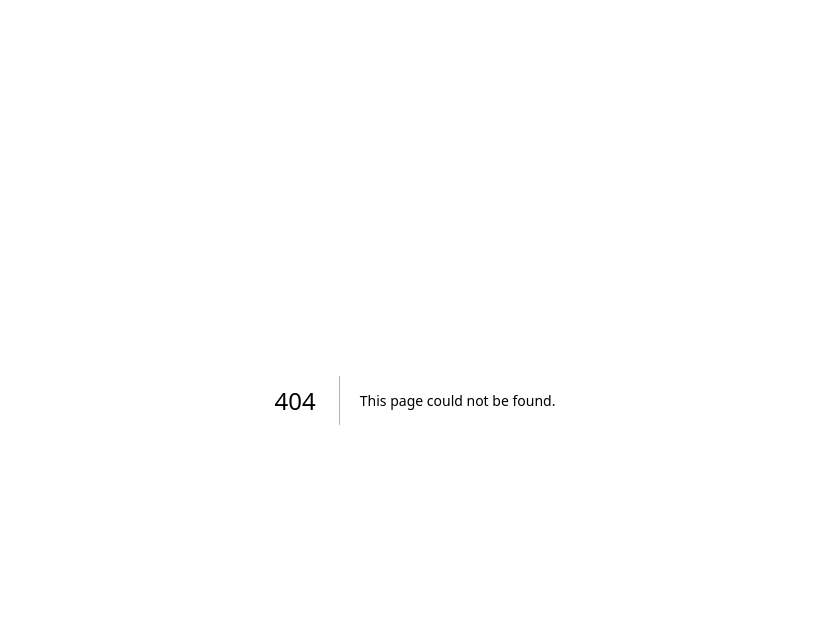
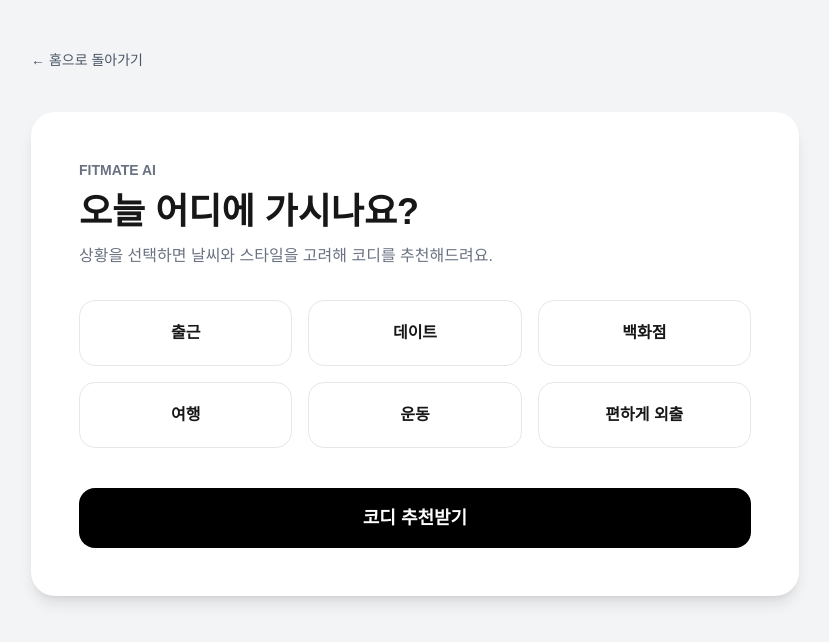
Before and after one commit to ik561166-ux/fitmate-ai, a Next.js app: page /recommend in a window 1280 px wide. Before the commit this address had no page. Shown: the top 642 px of the page, without its empty margins (225-1054 px from the left). Built offline with nearby package versions, Linux system fonts and the light colour scheme.

Commit message:
Add recommendation page

```diff
--- /dev/null
+++ b/app/recommend/page.tsx
@@ -0,0 +1,56 @@
+import Link from "next/link";
+
+const options = [
+  "출근",
+  "데이트",
+  "백화점",
+  "여행",
+  "운동",
+  "편하게 외출",
+];
+
+export default function RecommendPage() {
+  return (
+    <main className="min-h-screen bg-gray-100 px-6 py-12">
+      <section className="mx-auto max-w-3xl">
+        <Link
+          href="/"
+          className="inline-flex items-center text-sm font-medium text-gray-600 transition hover:text-black"
+        >
+          ← 홈으로 돌아가기
+        </Link>
+
+        <div className="mt-10 rounded-3xl bg-white p-8 shadow-lg md:p-12">
+          <p className="text-sm font-semibold text-gray-500">FITMATE AI</p>
+
+          <h1 className="mt-3 text-3xl font-bold md:text-4xl">
+            오늘 어디에 가시나요?
+          </h1>
+
+          <p className="mt-3 text-gray-500">
+            상황을 선택하면 날씨와 스타일을 고려해 코디를 추천해드려요.
+          </p>
+
+          <div className="mt-8 grid grid-cols-2 gap-4 md:grid-cols-3">
+            {options.map((option) => (
+              <button
+                key={option}
+                type="button"
+                className="rounded-2xl border border-gray-200 bg-white px-4 py-5 font-semibold transition hover:-translate-y-1 hover:border-black hover:shadow-md active:scale-95"
+              >
+                {option}
+              </button>
+            ))}
+          </div>
+
+          <button
+            type="button"
+            className="mt-10 w-full rounded-2xl bg-black px-6 py-4 text-lg font-semibold text-white transition hover:bg-gray-800 active:scale-[0.98]"
+          >
+            코디 추천받기
+          </button>
+        </div>
+      </section>
+    </main>
+  );
+}
```
